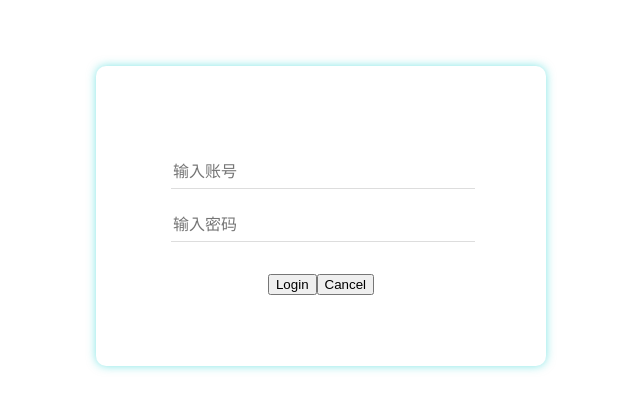
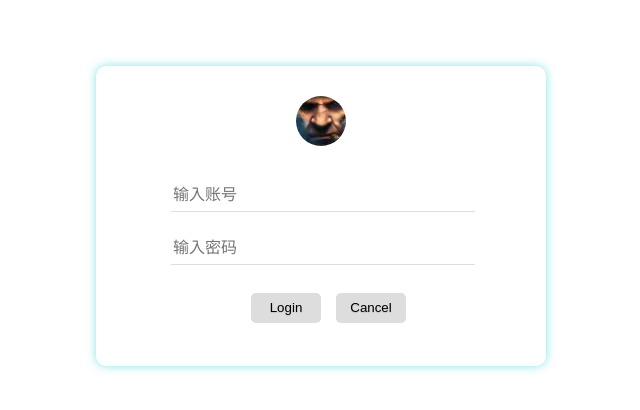
Before and after one commit to twb0223/mychat, a Vue app in the folder VueChat/: page /#/ in a window 1280 px wide. Shown: the part 184-594 px from the top of the page, without its empty margins (319-959 px from the left). Built offline with nearby package versions, Linux system fonts and the light colour scheme.

Commit message:
add login logo

```diff
--- a/VueChat/src/components/Left.vue
+++ b/VueChat/src/components/Left.vue
@@ -1,7 +1,7 @@
 <template>
     <div class="tabpanle">
         <div class="search">
-              <input type="text"  v-model="key">
+              <input type="text"  v-model="key" placeholder="查询你的朋友" >
            <img src="../assets/img/search.png" alt="">
         </div>
         <div class="linkgroup" v-for="item in filterList" :key="item.Gname">
@@ -205,6 +205,7 @@ export default {
   line-height: 20px;
   border: none;
   outline: none;
+  background-color: #f5f5f5;
   border-bottom: 1px solid #ddd;
 }
 
--- a/VueChat/src/components/Login.vue
+++ b/VueChat/src/components/Login.vue
@@ -1,7 +1,11 @@
 <template>
     <div class="login_main">
         <div class="login_form">
+                <div class="loginlogo">
+                    <img :src="loginLogo" alt="">
+                </div>
             <div class="centerinput">
+
                 <div>
                     <input type="text" name="account" v-model="userName" placeholder="输入账号">
                     <input type="password" name="password" v-model="pwd" placeholder="输入密码">
@@ -18,24 +22,27 @@
     </div>
 </template>
 <script>
-
 export default {
   data() {
     return {
       userName: "",
-            pwd: ""
-        }
+      pwd: "",
+      loginLogo: ""
+    };
+  },
+  mounted: function() {
+    this.loginLogo = require("../assets/img/face.jpg");
   },
   methods: {
     login() {
-            this.$router.push({ name: 'Main' });
+      this.$router.push({ name: "Main" });
     },
     cancel() {
       this.userName = "";
       this.pwd = "";
     }
   }
-}
+};
 </script>
 <style scoped>
 .login_main {
@@ -54,14 +61,23 @@ export default {
   /*margin: 50px auto;*/
   margin-left: -225px;
   margin-top: -150px;
-    box-shadow: 0px 0px 10px rgba(0, 204, 204, .5);
+  box-shadow: 0px 0px 10px rgba(0, 204, 204, 0.5);
   border-radius: 10px;
 }
-
+.loginlogo {
+  padding-top: 30px;
+  margin-left: 200px;
+  width: 50px;
+}
+.loginlogo img {
+  width: 50px;
+  height: 50px;
+  border-radius: 50px;
+}
 .centerinput {
   width: 300px;
   height: 150px;
-    padding-top: 90px;
+  padding-top: 30px;
   padding-left: 75px;
   vertical-align: middle;
 }
@@ -84,7 +100,7 @@ export default {
   line-height: 35px;
 }
 
-.login_btn input {
+.login_btn button {
   border-radius: 5px;
   width: 70px;
   height: 30px;
@@ -93,12 +109,12 @@ export default {
   border: 0px solid #eee;
   outline: none;
   cursor: pointer;
-    text-shadow: 0 1px 1px rgba(0, 0, 0, .12);
+  text-shadow: 0 1px 1px rgba(0, 0, 0, 0.12);
   /*box-shadow: 0px 0px 10px rgba(0, 204, 204, .5);*/
 }
 
-.login_btn input:hover {
-    box-shadow: 0 0 10px rgba(0, 204, 204, .5);
+.login_btn button:hover {
+  box-shadow: 0 0 10px rgba(0, 204, 204, 0.5);
   background: linear-gradient(to bottom, #0e7bef, #0d73da);
   color: #fff;
 }
```
Lines whose indentation alone changed are shown as unchanged.
